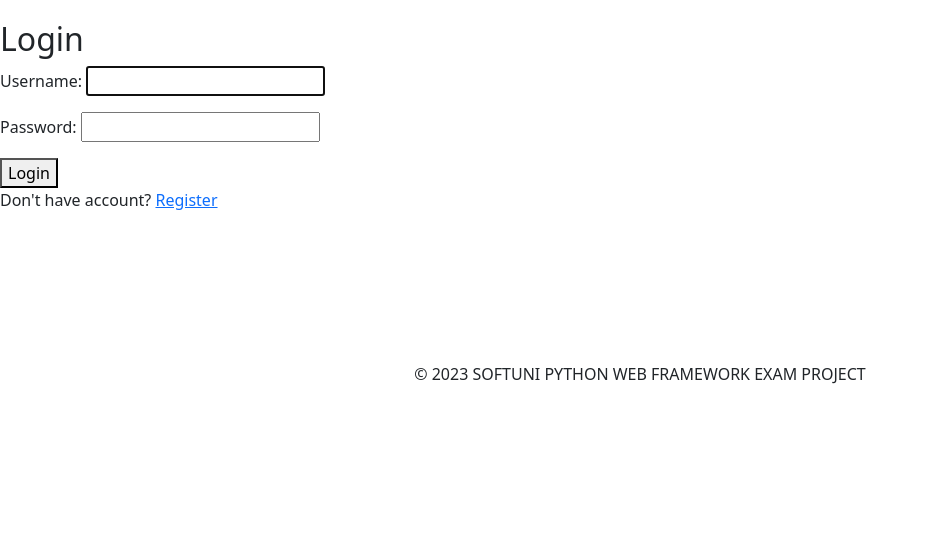
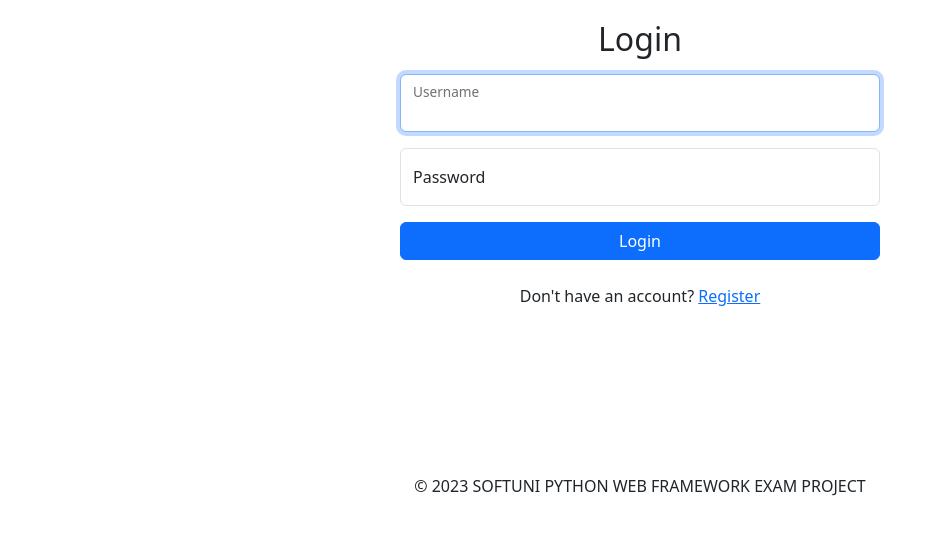
Before and after one commit to MPSokolov/Python-Web-Exam-Project, a Django app: page /accounts/login/ in a window 1280 px wide. Shown: the part 56-591 px from the top of the page, without its empty margins (0-947 px from the left). Run offline with Django 4.2, Linux system fonts and the light colour scheme; tables that the repository leaves empty hold one stand-in row (values such as "Sample post").

Commit message:
Configured login page

```diff
--- a/DIY_comunity/DIY_comunity/accounts/forms.py
+++ b/DIY_comunity/DIY_comunity/accounts/forms.py
@@ -1,4 +1,6 @@
 from django import forms
+from django.contrib.auth.forms import AuthenticationForm, UsernameField
+
 from .models import ProfileModel
 
 
@@ -18,3 +20,14 @@ class ProfileForm(forms.ModelForm):
         #     'phone_number': 'Phone Number',
         #     'profile_picture': 'Profile Picture',
         # }
+
+
+class LoginForm(AuthenticationForm):
+    username = UsernameField(
+        widget=forms.TextInput(attrs={"autofocus": True, "class": 'form-control', 'placeholder': 'username'}))
+    password = forms.CharField(
+        label="Password",
+        strip=False,
+        widget=forms.PasswordInput(
+            attrs={"autocomplete": "current-password", "class": 'form-control', 'placeholder': 'password'}),
+    )
--- a/DIY_comunity/DIY_comunity/accounts/views.py
+++ b/DIY_comunity/DIY_comunity/accounts/views.py
@@ -8,7 +8,7 @@ from django.urls import reverse_lazy, reverse
 from django.views import generic as views
 from django.contrib.auth import views as auth_views, login, get_user_model
 
-from DIY_comunity.accounts.forms import ProfileForm
+from DIY_comunity.accounts.forms import ProfileForm, LoginForm
 from DIY_comunity.accounts.models import ProfileModel
 
 UserModel = get_user_model()
@@ -51,6 +51,7 @@ class RegisterUserView(AnonymousRequiredMixin, views.CreateView):
 
 class LoginUserView(AnonymousRequiredMixin, auth_views.LoginView):
     template_name = 'accounts/login-page.html'
+    authentication_form = LoginForm
 
 
 class LogoutUserView(auth_views.LogoutView):
--- a/DIY_comunity/DIY_comunity/common/forms.py
+++ b/DIY_comunity/DIY_comunity/common/forms.py
@@ -15,5 +15,5 @@ class CommentForm(forms.ModelForm):
                 })
         }
         labels = {
-            'content': '',  # Set the label to an empty string
+            'content': '',
         }
--- a/DIY_comunity/templates/accounts/login-page.html
+++ b/DIY_comunity/templates/accounts/login-page.html
@@ -1,13 +1,34 @@
 {% extends 'base/base.html' %}
 {% block page_content %}
 
-<h2>Login</h2>
-<form method="post">
-    {% csrf_token %}
-    {{ form.as_p }}
-    <input type="hidden" value="{{ next }}" name="next"/>
-    <button type="submit">Login</button>
-</form>
-<p>Don't have account? <a href="{% url 'register user' %}?next={{ next }}">Register</a></p>
+    <div class="d-flex flex-column align-items-center">
+        <h2 class="mb-3">Login</h2>
+        <form method="post" style="width: 30rem;" class="d-flex flex-column mb-4">
+            {% csrf_token %}
+
+            {% if form.errors %}
+                <ul>
+                    {% for error_list in form.errors.values %}
+                        {% for error in error_list %}
+                            <li>{{ error|escape }}</li>
+                        {% endfor %}
+                    {% endfor %}
+                </ul>
+            {% endif %}
+
+            <div class="form-floating mb-3">
+                {{ form.username }}
+                <label for="{{ form.username.id_for_label }}">Username</label>
+            </div>
+            <div class="form-floating mb-3">
+                {{ form.password }}
+                <label for="{{ form.password.id_for_label }}">Password</label>
+            </div>
+
+            <input type="hidden" value="{{ next }}" name="next"/>
+            <button type="submit" class="btn btn-primary">Login</button>
+        </form>
+        <p>Don't have an account? <a href="{% url 'register user' %}?next={{ next }}">Register</a></p>
+    </div>
 
 {% endblock %}
```
